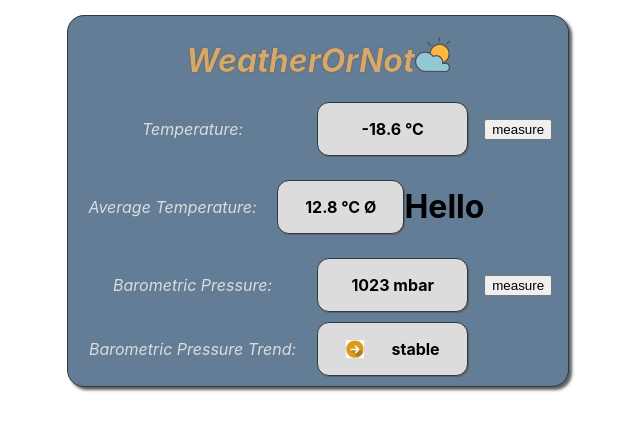
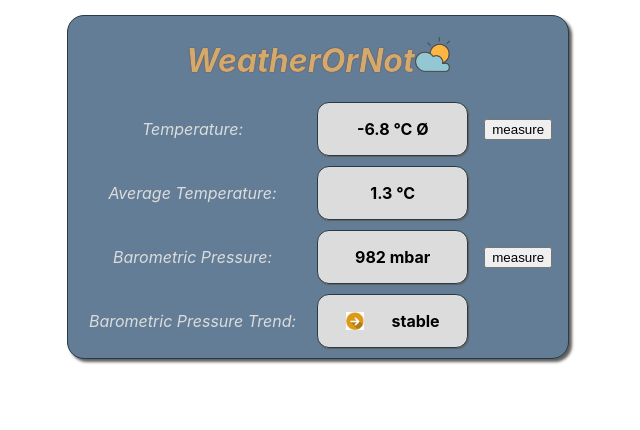
Before and after one commit to TheWeatherMan316/WeatherOrNot, a React (Create React App) app: page / in a window 1280 px wide. Shown: the top 430 px of the page, without its empty margins (322-962 px from the left). Built offline with nearby package versions, Linux system fonts and the light colour scheme.

Commit message:
refactored information flow with children

```diff
--- a/src/App.css
+++ b/src/App.css
@@ -8,7 +8,7 @@
   box-shadow: 3px 3px 3px #606060;
 }
 
-.Interface {
+.DisplayRow {
   margin-bottom: 10px;
   display: flex;
   flex-flow: row nowrap;
@@ -36,20 +36,18 @@
   width: 7%;
 }
 
-.display {
+.BoxContent {
   width: 30%;
   background-color: gainsboro;
   border: 1px solid #2b3a44;
   border-radius: 12px;
   box-shadow: 1px 1px 1px #606060;
-}
-
-.display#trend {
   display: flex;
   flex-direction: row;
   align-items: center;
   justify-content: space-evenly;
 }
+
 
 img.arrow {
   width: 12%;
--- a/src/App.js
+++ b/src/App.js
@@ -1,6 +1,9 @@
 import React, { useState, useEffect } from "react";
 import Header from "./components/Header";
-import Interface from "./components/DisplayRow";
+import DisplayRow from "./components/DisplayRow";
+import TrendValue from "./components/DisplayRow/BoxContent/TrendValue";
+import UnitValue from "./components/DisplayRow/BoxContent/UnitValue";
+import Controls from "./components/DisplayRow/Controls";
 
 import "./App.css";
 let tempArr = [];
@@ -8,39 +11,35 @@ let barArr = [0, 0];
 let barTimestampArr = [0, 0];
 
 function App() {
-  // states
+
   const [temp, setTemp] = useState(0);
   const [bar, setBar] = useState(0);
-  const [average, setAverage] = useState(0);
+  const [averageTemp, setAverageTemp] = useState(0);
   const [trend, setTrend] = useState("stable");
 
-  let tempCalc = () => {
+  let measureTemp = () => {
     setTemp(getRandomValue(-20, 40));
   };
 
-  // simulation of bar measure
-  let barCalc = () => {
-     setBar(getRandomValue(980, 1050));
-    // Queue of timestamps
+  let measureBar = () => {
+    setBar(getRandomValue(980, 1050));
     let timestamp = Date.now();
     barTimestampArr.push(timestamp);
     barTimestampArr.shift();
   };
 
-  // Calculation of average temperature
-  function averageCalc(temperature) {
+  function calcAverageTemp(temperature) {
     let latest = temperature;
     tempArr.push(latest);
     let sum = tempArr.reduce((a, b) => a + b, 0);
 
-    let avTemp = sum / tempArr.length;
+    let averageTemp = sum / tempArr.length;
 
-    setAverage(avTemp);
+    setAverageTemp(averageTemp);
   }
 
-  // Calculation of barometric tendency
-  function tendencyCalc(barometricPressure) {
-    // Queue of bar-values
+  function calcBarTrend(barometricPressure) {
+
     let latest = barometricPressure;
     barArr.push(latest);
     barArr.shift();
@@ -48,13 +47,13 @@ function App() {
     let tempDifference = barArr[1] - barArr[0];
     let timeDifference = barTimestampArr[1] - barTimestampArr[0];
 
-    // standard: 10 mbar per 10 seconds (10000ms) => rise: 0.001
+
     const standardBarDiff = 10;
     const standardTimeDiff = 10000;
     let standardGradient = Math.abs(standardBarDiff / standardTimeDiff);
+    // standardGradient: 0.001
 
     let gradient = Math.abs(tempDifference / timeDifference);
-    console.log(gradient);
 
     if (tempDifference >= 4 && gradient >= standardGradient) {
       setTrend("rising");
@@ -77,47 +76,45 @@ function App() {
   // timers for automatic measure
   useEffect(() => {
     setInterval(() => {
-      tempCalc();
+      measureTemp();
     }, 1000);
     setInterval(() => {
-      barCalc();
+      measureBar();
     }, 5000);
   }, []);
 
   useEffect(() => {
-    averageCalc(temp);
+    calcAverageTemp(temp);
   }, [temp]);
 
   useEffect(() => {
-    tendencyCalc(bar);
+    calcBarTrend(bar);
   }, [bar]);
 
   return (
     <div className="app" align="center">
       <div className="container">
         <Header />
-        <Interface
-          value={temp.toFixed(1).toString()}
-          measure={tempCalc}
-          unit="°C"
+        <DisplayRow
           label="Temperature"
-          button={true}
+          display={<UnitValue value={temp.toFixed(1).toString()} unit="°C Ø" />}
+          controls={<Controls measure={measureTemp} />}
         />
-        <Interface
-          value={average.toFixed(1).toString()}
-          unit="°C Ø"
+        <DisplayRow
           label="Average Temperature"
-          button={false}
-          display={<h1>Hello</h1>}
+          display={<UnitValue value={averageTemp.toFixed(1).toString()} unit="°C" />}
+          controls={<div className="controls"></div>}
         />
-        <Interface
-          value={bar.toFixed(0).toString()}
-          measure={barCalc}
-          unit="mbar"
+        <DisplayRow
           label="Barometric Pressure"
-          button={true}
+          display={<UnitValue value={bar.toFixed(0).toString()} unit="mbar" />}
+          controls={<Controls measure={measureBar} />}
         />
-        <Interface unit=" " label="Barometric Pressure Trend" button={false} trend={trend} />
+        <DisplayRow
+          label="Barometric Pressure Trend"
+          display={<TrendValue trend={trend} />}
+          controls={<div className="controls"></div>}
+        />
       </div>
     </div>
   );
--- a/src/components/DisplayRow.js
+++ b/src/components/DisplayRow.js
@@ -1,23 +1,15 @@
 import React from "react";
 import Controls from "./DisplayRow/Controls";
-import Display from "./DisplayRow/Display";
+import BoxContent from "./DisplayRow/BoxContent";
 import Label from "./DisplayRow/Label";
 
 export default function DisplayRow(props) {
-  if (props.button === true){
   return (
-    <div className="Interface">
+    <div className="DisplayRow">
       <Label label={props.label} />
-      <Display value={props.value} unit={props.unit} />
-      <Controls measure={props.measure} />
+      <BoxContent display={props.display} />
+      {/* <div className="controls"></div> */}
+      {props.controls}
     </div>
-  );} else {
-    return (
-      <div className="Interface">
-        <Label label={props.label} />
-        <Display value={props.value} unit={props.unit} trend={props.trend} />
-        {props.display}
-        <div className="controls"></div>
-      </div>);
-  }
+  );
 }
--- a/src/components/DisplayRow/Display.js
+++ b/src/components/DisplayRow/BoxContent.js
@@ -3,11 +3,5 @@ import UnitValue from "./BoxContent/UnitValue";
 import TrendValue from "./BoxContent/TrendValue";
 
 export default function BoxContent(props) {
-  if (!props.trend) {
-    return (
-      <UnitValue value={props.value} unit={props.unit} />
-    );
-  } else {
-    return <TrendValue trend={props.trend} />;
-  }
+  return <div className="BoxContent">{props.display}</div>;
 }
--- a/src/components/DisplayRow/BoxContent/TrendValue.js
+++ b/src/components/DisplayRow/BoxContent/TrendValue.js
@@ -1,4 +1,4 @@
-import React from "react";
+import React, { Fragment } from "react";
 import fallIcon from "./fall.png";
 import stableIcon from "./stable.png";
 import riseIcon from "./rise.png";
@@ -16,13 +16,12 @@ export default function TrendValue(props) {
     icon = fallIcon;
   }
 
-
   return (
-    <div className="display" id="trend">
+    <Fragment>
       <img className="arrow" src={icon} alt="arrow"></img>
       <p className="trendText">
         <b>{props.trend}</b>
       </p>
-    </div>
+    </Fragment>
   );
 }
--- a/src/components/DisplayRow/BoxContent/UnitValue.js
+++ b/src/components/DisplayRow/BoxContent/UnitValue.js
@@ -1,15 +1,11 @@
 import React from "react";
 
 export default function UnitValue(props) {
-
   return (
-      <div className="display">
     <p>
       <b>
         {props.value} {props.unit}
       </b>
     </p>
-      </div>
   );
-
 }
```
Lines whose indentation alone changed are shown as unchanged.
